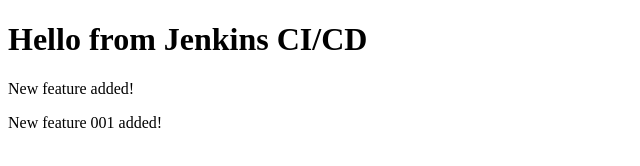
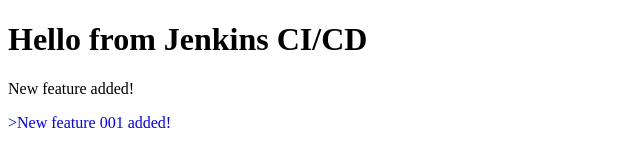
Before and after one commit to arunmuraleedhar84/jenkins-test-app, a plain HTML site: page index.html in a window 1280 px wide. Shown: the whole page, without its empty margins (0-640 px from the left). Drawn offline with Linux system fonts and the light colour scheme.

Commit message:
Update index.html
colour change feature 001 update

```diff
--- a/index.html
+++ b/index.html
@@ -5,6 +5,6 @@
 <body>
 <h1>Hello from Jenkins CI/CD</h1>
   <p>New feature added!</p>
-  <p>New feature 001 added!</p>
+  <p style="display:inline; color:blue;">>New feature 001 added!</p>
 </body>
 </html>
```
